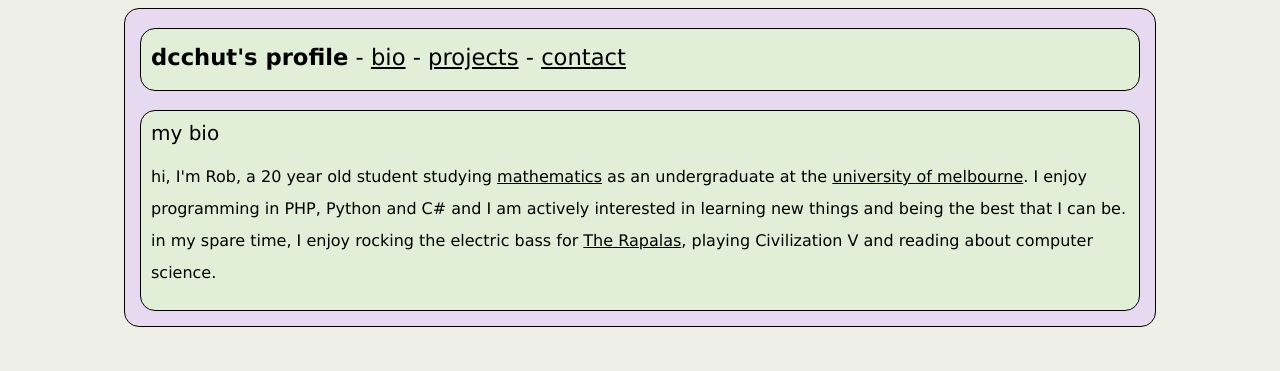
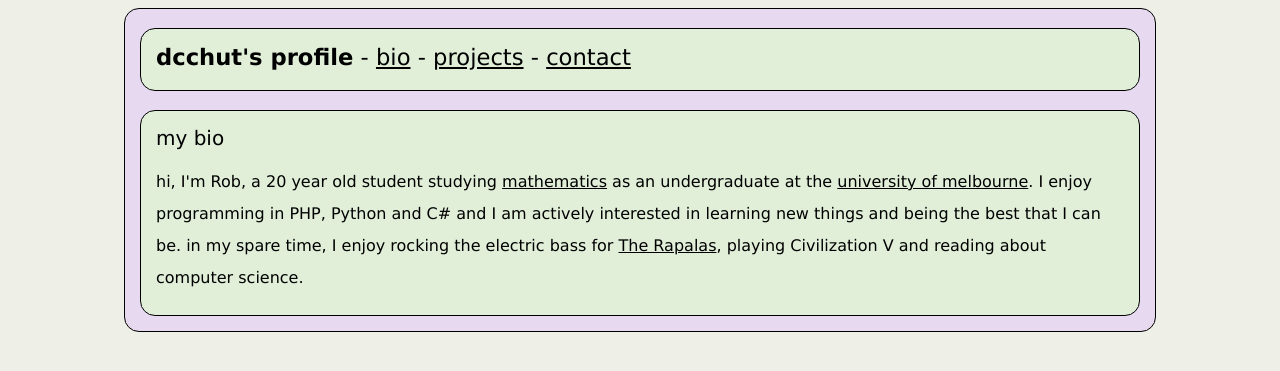
Before and after one commit to dcchut/dccweb, a PHP site: page / in a window 1280 px wide. Shown: the top 371 px of the page. Run offline with PHP 8.4, Linux system fonts and the light colour scheme.

Commit message:
some minor stylistic changes

```diff
--- a/style.css
+++ b/style.css
@@ -22,7 +22,7 @@ body {
 
 #content {
 	background-color: #E1EFD9;
-	padding: 10px;
+	padding: 15px;
 	padding-bottom: 5px;
 	-moz-border-radius: 15px;
 	border-radius: 15px;
@@ -31,7 +31,7 @@ body {
 
 #top {
 	background-color: #E1EFD9;
-	padding: 10px;
+	padding: 15px;
 	padding-top: 5px;
 	padding-bottom: 5px;
 	-moz-border-radius: 15px;
```
